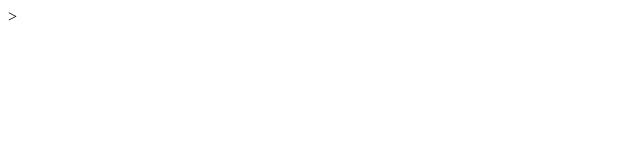
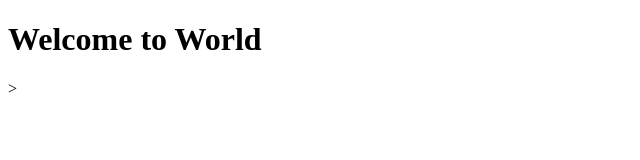
Before and after one commit to AbdulmunemAlsultan/TechCampus, a plain HTML site: page index.html in a window 1280 px wide. Shown: the whole page, without its empty margins (0-640 px from the left). Drawn offline with Linux system fonts and the light colour scheme.

Commit message:
update index

```diff
--- a/index.html
+++ b/index.html
@@ -4,6 +4,6 @@
 	<title>Hello</title>
 </head>
 <body>
-
+<h1>Welcome to World</h1>
 </body>
 </html>>
```
